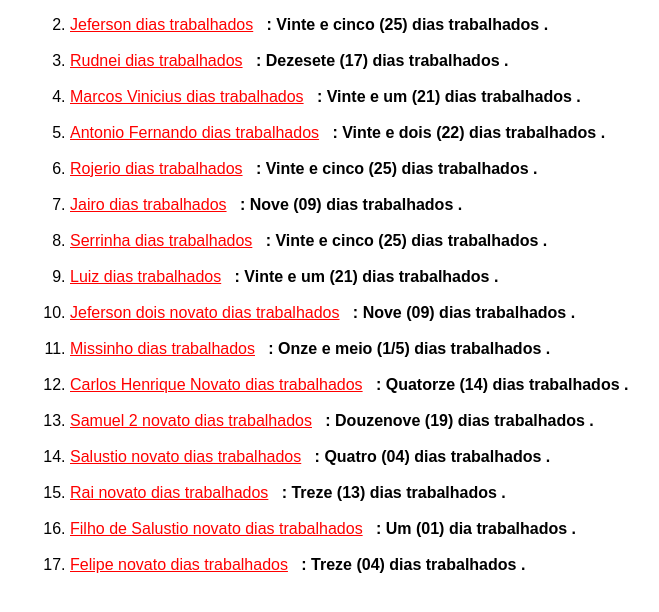
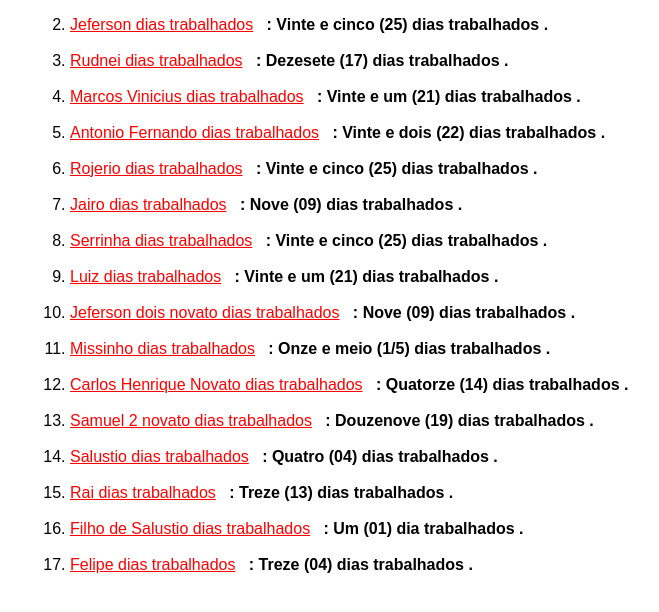
Before and after one commit to MarcosVinicius007/ListaJaneiroCs, a plain HTML site: page index.html in a window 1280 px wide. Shown: the part 140-752 px from the top of the page, without its empty margins (10-669 px from the left). Drawn offline with Linux system fonts and the light colour scheme.

Commit message:
Resumi o código ,deixei mais enxuto

```diff
--- a/index.html
+++ b/index.html
@@ -47,13 +47,13 @@
     <br>
     <li><u>Samuel 2 novato dias trabalhados</u>&nbsp;&nbsp;&nbsp;<b>: Douzenove (19) dias trabalhados .</b> </li>
     <br>
-    <li><u>Salustio novato dias trabalhados</u>&nbsp;&nbsp;&nbsp;<b>: Quatro (04) dias trabalhados .</b> </li>
+    <li><u>Salustio  dias trabalhados</u>&nbsp;&nbsp;&nbsp;<b>: Quatro (04) dias trabalhados .</b> </li>
     <br>
-    <li><u>Rai novato dias trabalhados</u>&nbsp;&nbsp;&nbsp;<b>: Treze (13) dias trabalhados .</b> </li>
+    <li><u>Rai  dias trabalhados</u>&nbsp;&nbsp;&nbsp;<b>: Treze (13) dias trabalhados .</b> </li>
     <br>
-    <li><u>Filho de Salustio novato dias trabalhados</u>&nbsp;&nbsp;&nbsp;<b>: Um (01) dia trabalhados .</b></li>
+    <li><u>Filho de Salustio  dias trabalhados</u>&nbsp;&nbsp;&nbsp;<b>: Um (01) dia trabalhados .</b></li>
     <br>
-    <li><u>Felipe novato dias trabalhados</u>&nbsp;&nbsp;&nbsp;<b>: Treze (04) dias trabalhados .</b> </li>
+    <li><u>Felipe  dias trabalhados</u>&nbsp;&nbsp;&nbsp;<b>: Treze (04) dias trabalhados .</b> </li>
 
 
 
```
